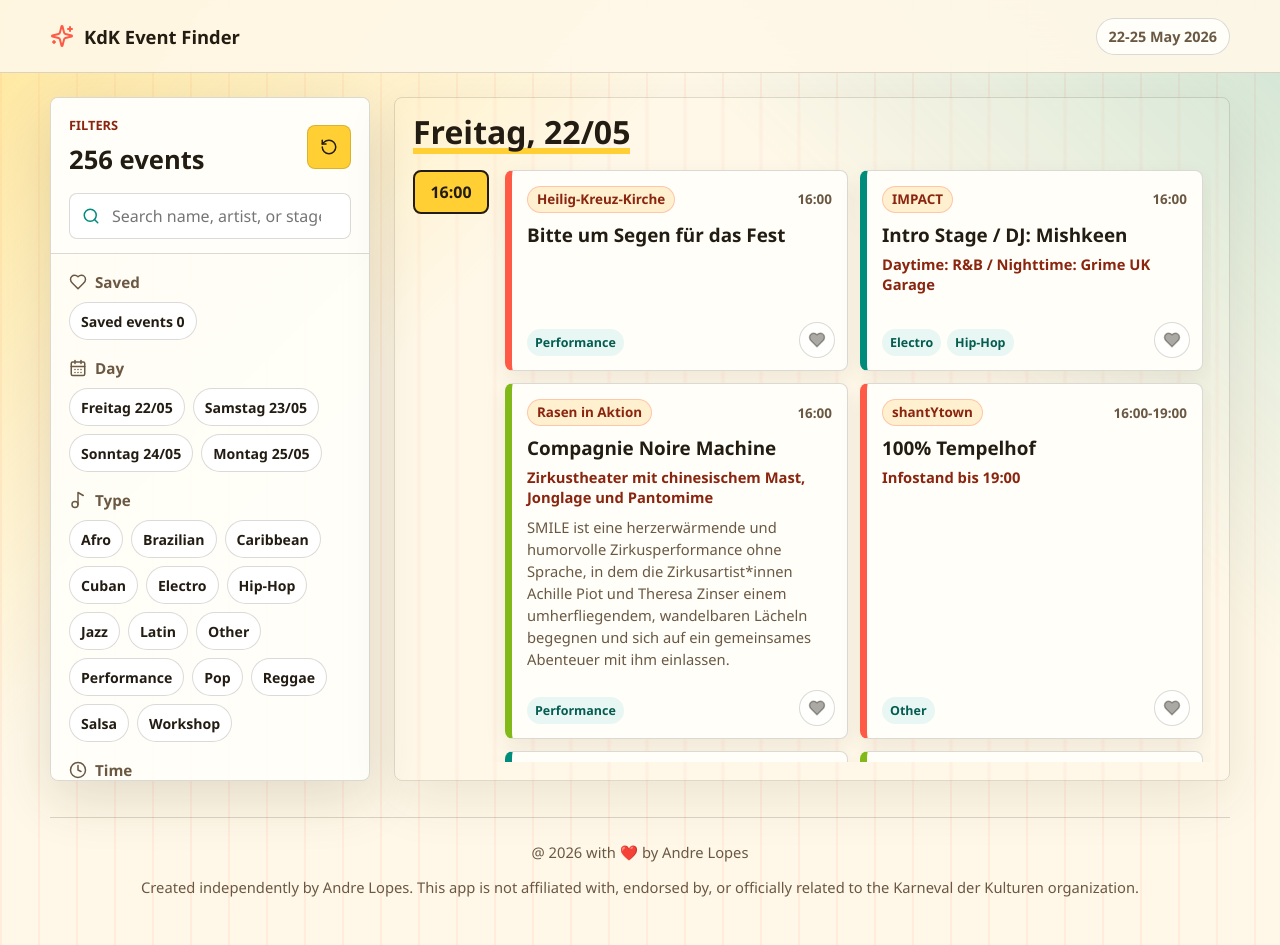
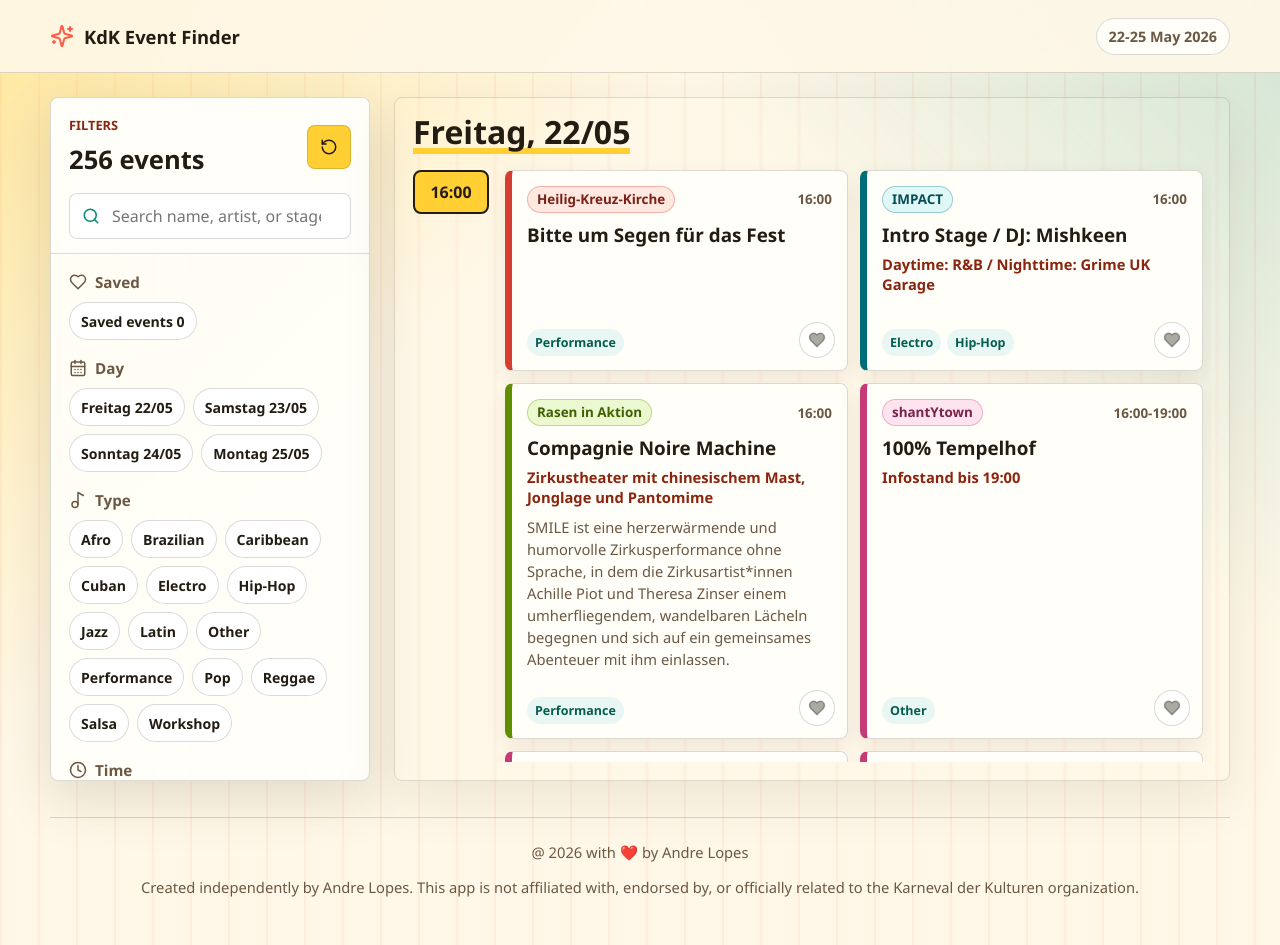
Before and after one commit to alopes2/kdk-event-finder, a React (Vite) app: page / in a window 1280 px wide. Built offline with nearby package versions, Linux system fonts and the light colour scheme.

Commit message:
Improve stage visual differentiation

```diff
--- a/src/components/EventCard.tsx
+++ b/src/components/EventCard.tsx
@@ -1,5 +1,6 @@
 import { Heart } from "lucide-react";
 import type { EventType } from "../data/events";
+import { getStageStyle } from "../utils/stageColors";
 
 type EventCardProps = {
   event: EventType;
@@ -9,7 +10,7 @@ type EventCardProps = {
 
 export function EventCard({ event, saved, onToggleSaved }: EventCardProps) {
   return (
-    <article className="event-card">
+    <article className="event-card" style={getStageStyle(event.stage)}>
       <button
         className={saved ? "save-button save-button--active" : "save-button"}
         type="button"
--- a/src/styles.css
+++ b/src/styles.css
@@ -363,20 +363,12 @@ p {
   position: relative;
   min-height: 178px;
   border: 1px solid var(--line);
-  border-left: 7px solid var(--coral);
+  border-left: 7px solid var(--stage-accent, var(--coral));
   border-radius: 8px;
   padding: 15px 15px 68px;
   background: var(--paper);
   box-shadow: 0 8px 22px rgba(58, 39, 13, 0.08);
   animation: card-in 260ms ease both;
-}
-
-.event-card:nth-child(3n + 2) {
-  border-left-color: var(--teal);
-}
-
-.event-card:nth-child(3n) {
-  border-left-color: var(--leaf);
 }
 
 .event-card__topline {
@@ -394,11 +386,11 @@ p {
   display: inline-flex;
   align-items: center;
   max-width: min(100%, 210px);
-  border: 1px solid rgba(255, 90, 69, 0.28);
+  border: 1px solid var(--stage-border, rgba(255, 90, 69, 0.28));
   border-radius: 999px;
   padding: 5px 9px;
-  background: #fff0cf;
-  color: #8a250f;
+  background: var(--stage-surface, #fff0cf);
+  color: var(--stage-text, #8a250f);
   line-height: 1.1;
 }
 
--- /dev/null
+++ b/src/utils/stageColors.ts
@@ -0,0 +1,55 @@
+const stageColors: Record<string, { accent: string; surface: string; text: string; border: string }> = {
+  "Heilig-Kreuz-Kirche": {
+    accent: "#d43d2f",
+    surface: "#ffe8df",
+    text: "#7a2018",
+    border: "rgba(212, 61, 47, 0.3)",
+  },
+  IMPACT: {
+    accent: "#006d77",
+    surface: "#dff7f6",
+    text: "#064d54",
+    border: "rgba(0, 109, 119, 0.3)",
+  },
+  "Klang Plaza": {
+    accent: "#7a4cc2",
+    surface: "#efe7ff",
+    text: "#4d2f82",
+    border: "rgba(122, 76, 194, 0.3)",
+  },
+  "Neue Pumpe": {
+    accent: "#d88600",
+    surface: "#fff0cf",
+    text: "#7a4a00",
+    border: "rgba(216, 134, 0, 0.34)",
+  },
+  "Rasen in Aktion": {
+    accent: "#5f8f00",
+    surface: "#ecf8cf",
+    text: "#3f6100",
+    border: "rgba(95, 143, 0, 0.32)",
+  },
+  "Sound Avenue": {
+    accent: "#1769c2",
+    surface: "#e3f0ff",
+    text: "#174d86",
+    border: "rgba(23, 105, 194, 0.3)",
+  },
+  shantYtown: {
+    accent: "#c43b78",
+    surface: "#ffe3ef",
+    text: "#782349",
+    border: "rgba(196, 59, 120, 0.3)",
+  },
+};
+
+export function getStageStyle(stage: string) {
+  const colors = stageColors[stage] ?? stageColors["Neue Pumpe"];
+
+  return {
+    "--stage-accent": colors.accent,
+    "--stage-surface": colors.surface,
+    "--stage-text": colors.text,
+    "--stage-border": colors.border,
+  } as React.CSSProperties;
+}
```
